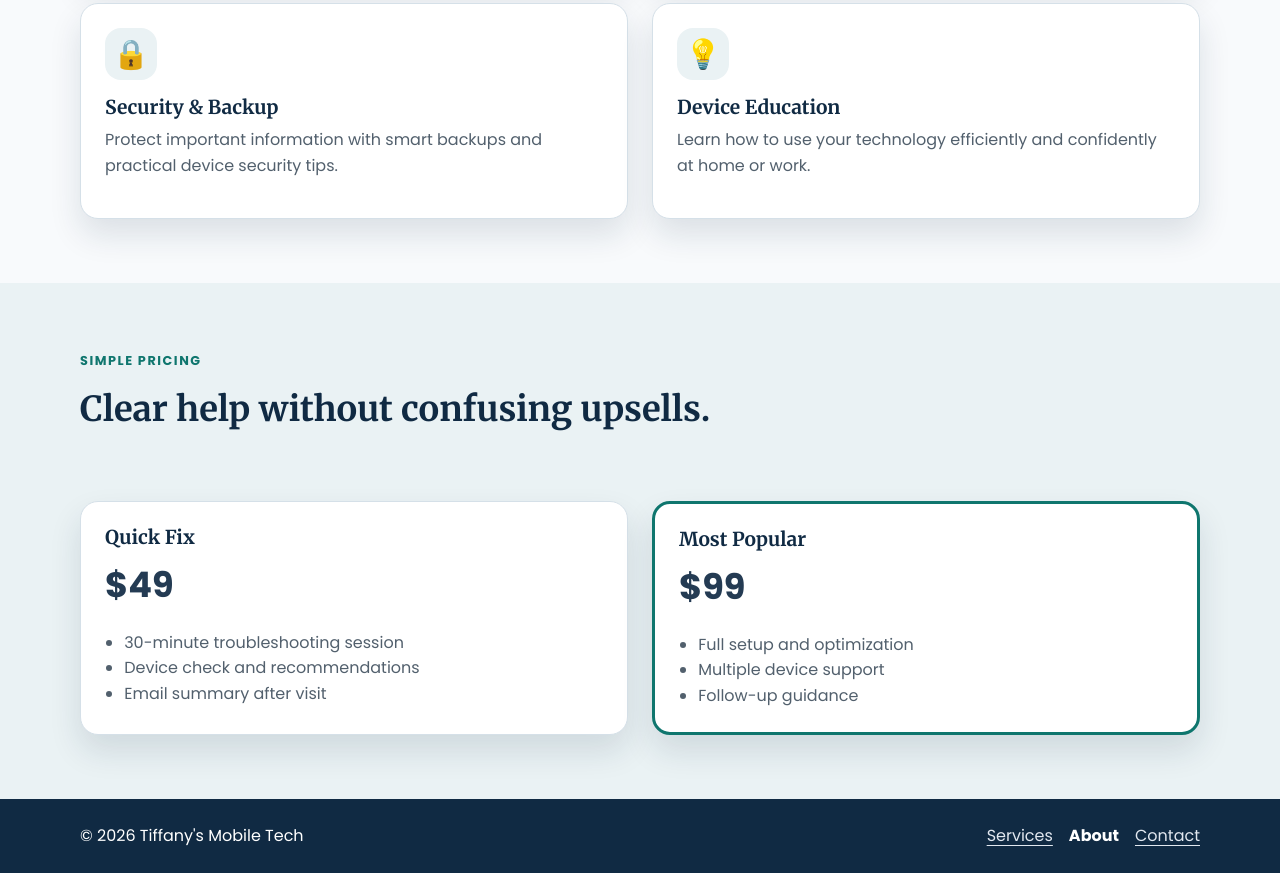
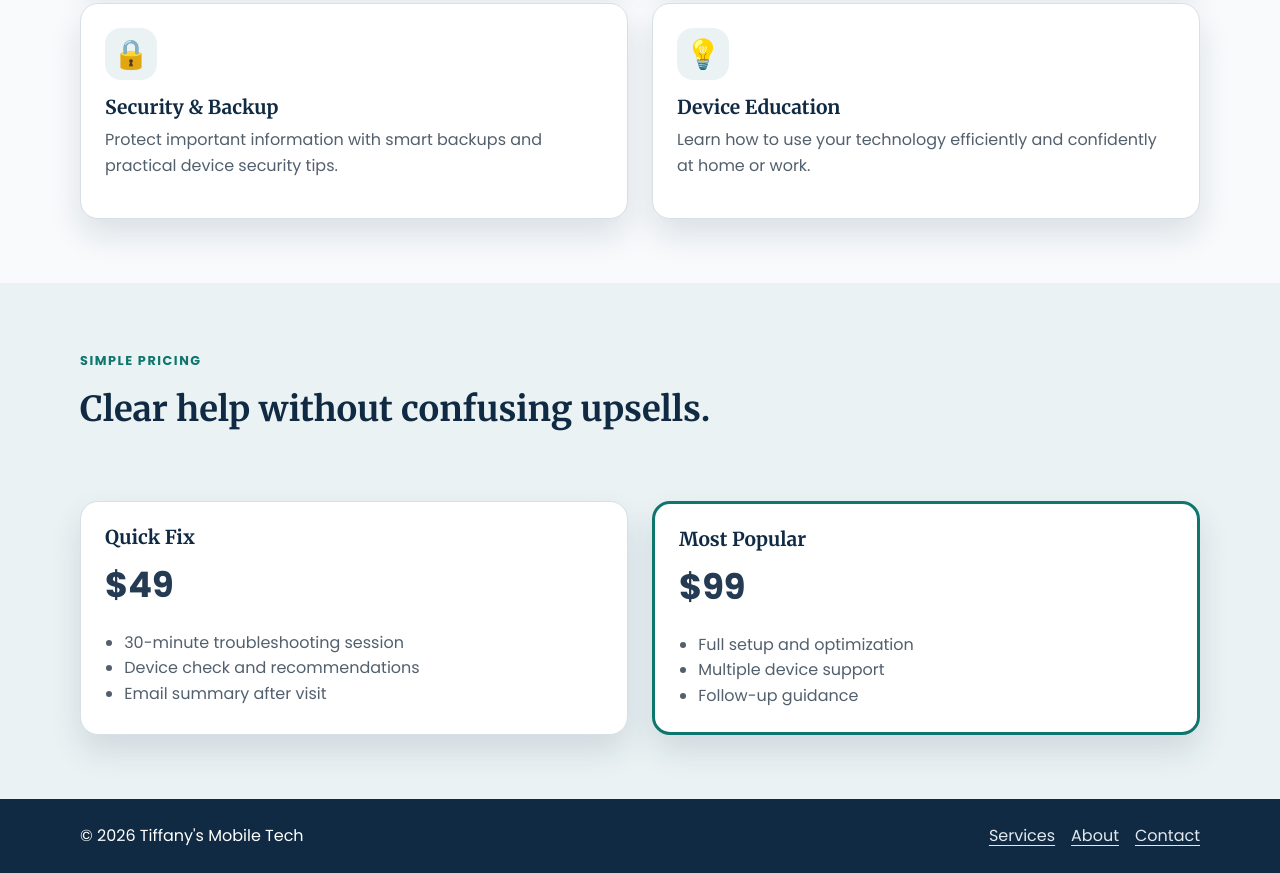
Before and after one commit to tiffanydyer455-commits/tiffanys-mobile-tech, a plain HTML site: page services.html in a window 1280 px wide. Shown: the part 730-1603 px from the top of the page. Drawn offline with Linux system fonts and the light colour scheme.

Commit message:
Fix current-page footer navigation label in services page

```diff
--- a/services.html
+++ b/services.html
@@ -37,6 +37,6 @@
         </div>
       </div></section>
     </main>
-    <footer class="site-footer"><div class="container footer-inner"><p>© 2026 Tiffany's Mobile Tech</p><nav aria-label="Footer navigation"><div class="footer-links"><a href="services.html">Services</a><span aria-current="page">About</span><a href="contact.html">Contact</a></div></nav></div></footer>
+    <footer class="site-footer"><div class="container footer-inner"><p>© 2026 Tiffany's Mobile Tech</p><nav aria-label="Footer navigation"><div class="footer-links"><a href="services.html">Services</a><a href="about.html">About</a><a href="contact.html">Contact</a></div></nav></div></footer>
   </body>
 </html>
```
